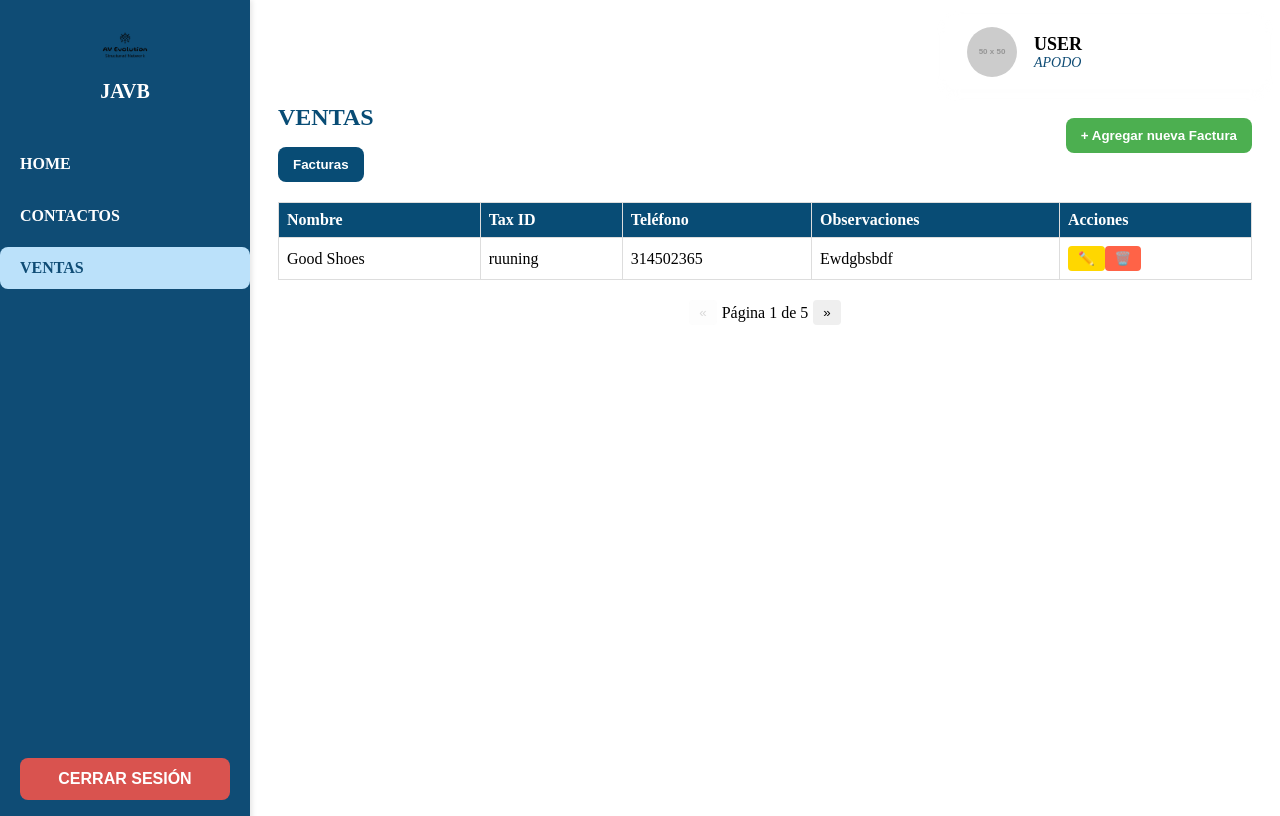
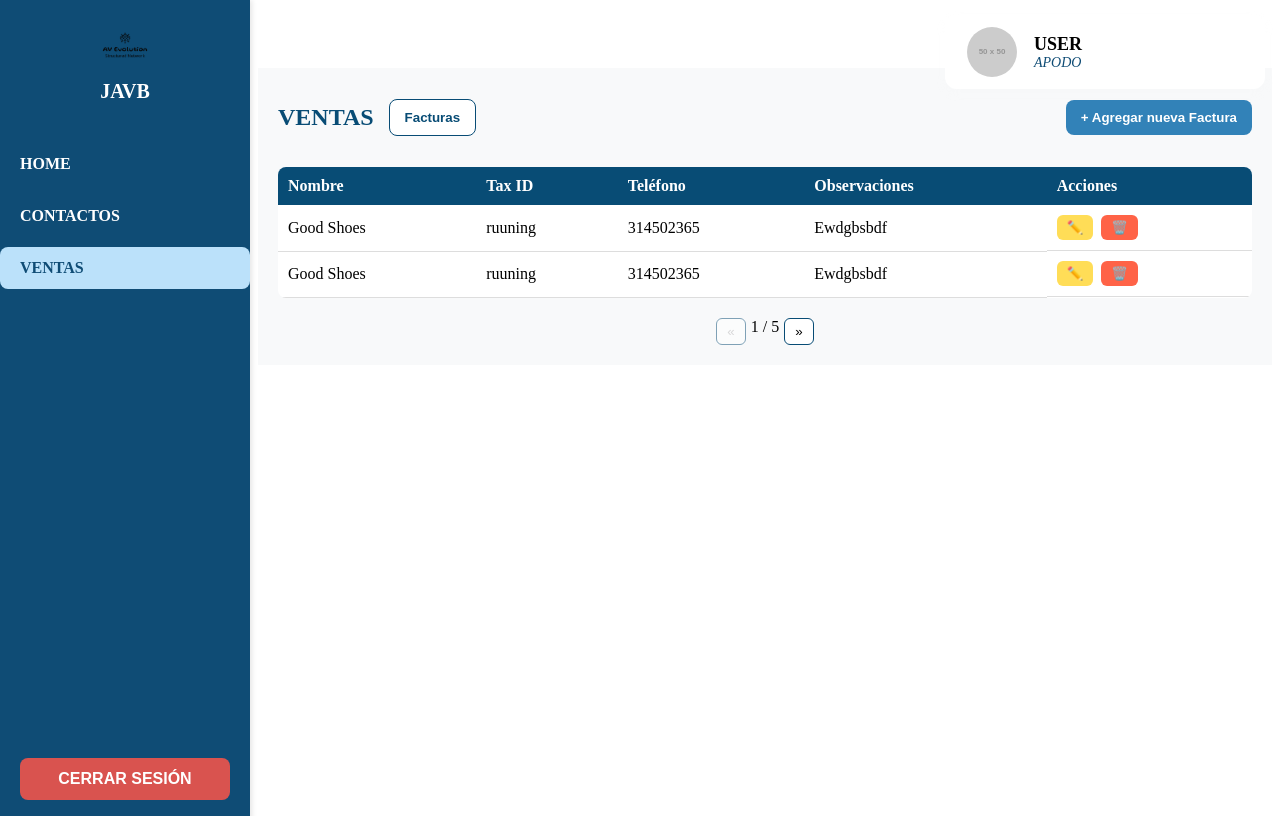
Before and after one commit to Adan2310/frontend-contable, a Vue app: page /ventas in a window 1280 px wide. Built offline with nearby package versions, Linux system fonts and the light colour scheme; sample sign-in values are in the browser's storage.

Commit message:
avanze diseno de ventas

```diff
--- a/src/views/Ventas.vue
+++ b/src/views/Ventas.vue
@@ -1,4 +1,3 @@
-<!-- eslint-disable vue/multi-word-component-names -->
 <!-- eslint-disable vue/multi-word-component-names -->
 <template>
   <div class="page-container">
@@ -9,7 +8,7 @@
       <main class="content">
         <!-- Encabezado -->
         <header class="header">
-          <div>
+          <div class="header-left">
             <h1 class="title">VENTAS</h1>
             <div class="dropdown">
               <button class="dropdown-button">
@@ -22,12 +21,13 @@
               </div>
             </div>
           </div>
-          <button class="add-button" v-if="selectedSection === 'Facturas'">+ Agregar nueva Factura</button>
+          <button class="add-button" v-if="selectedSection === 'Facturas'">
+            + Agregar nueva Factura
+          </button>
         </header>
 
-        <!-- Sección dinámica -->
+        <!-- Tabla de Facturas -->
         <section v-if="selectedSection === 'Facturas'" class="table-section">
-          <!-- Tabla de Facturas -->
           <table class="custom-table">
             <thead>
               <tr>
@@ -44,29 +44,23 @@
                 <td>{{ factura.taxId }}</td>
                 <td>{{ factura.telefono }}</td>
                 <td>{{ factura.observaciones }}</td>
-                <td>
-                  <button class="edit-btn" @click="editFactura(factura.id)">✏️</button>
-                  <button class="delete-btn" @click="deleteFactura(factura.id)">🗑️</button>
+                <td class="actions">
+                  <button class="edit-btn" @click="editFactura(factura.id)">
+                    ✏️
+                  </button>
+                  <button class="delete-btn" @click="deleteFactura(factura.id)">
+                    🗑️
+                  </button>
                 </td>
               </tr>
             </tbody>
           </table>
         </section>
 
-        <section v-if="selectedSection === 'Facturas Recurrentes'" class="table-section">
-          <h2>Facturas Recurrentes</h2>
-          <p>Aquí irá el contenido de facturas recurrentes.</p>
-        </section>
-
-        <section v-if="selectedSection === 'Cotizaciones'" class="table-section">
-          <h2>Cotizaciones</h2>
-          <p>Aquí irá el contenido de cotizaciones.</p>
-        </section>
-
         <!-- Paginación -->
         <nav v-if="selectedSection === 'Facturas'" class="pagination">
           <button @click="prevPage" :disabled="currentPage === 1">«</button>
-          <span>Página {{ currentPage }} de {{ totalPages }}</span>
+          <span>{{ currentPage }} / {{ totalPages }}</span>
           <button @click="nextPage" :disabled="currentPage === totalPages">»</button>
         </nav>
       </main>
@@ -88,6 +82,7 @@ export default {
       selectedSection: "Facturas",
       facturas: [
         { id: 1, nombre: "Good Shoes", taxId: "ruuning", telefono: "314502365", observaciones: "Ewdgbsbdf" },
+        { id: 2, nombre: "Good Shoes", taxId: "ruuning", telefono: "314502365", observaciones: "Ewdgbsbdf" },
         // Agregar más datos simulados...
       ],
       currentPage: 1,
@@ -126,10 +121,10 @@ export default {
 }
 
 .content {
-  margin-left: 250px; /* Espacio para la barra lateral */
-  margin-top: 60px; /* Espacio para la barra de usuario */
+  margin-left: 250px;
+  margin-top: 60px;
   padding: 20px;
-  box-sizing: border-box;
+  background-color: #f8f9fa;
 }
 
 .header {
@@ -139,6 +134,12 @@ export default {
   margin-bottom: 20px;
 }
 
+.header-left {
+  display: flex;
+  align-items: center;
+  gap: 15px;
+}
+
 .title {
   font-size: 24px;
   color: #084c75;
@@ -146,26 +147,26 @@ export default {
 
 .dropdown {
   position: relative;
-  display: inline-block;
 }
 
 .dropdown-button {
   padding: 10px 15px;
-  background-color: #084c75;
-  color: white;
-  border: none;
+  background-color: white;
+  color: #084c75;
+  border: 1px solid #084c75;
   border-radius: 8px;
+  font-weight: bold;
   cursor: pointer;
-  font-weight: bold;
 }
 
 .dropdown-content {
   display: none;
   position: absolute;
   background-color: white;
-  min-width: 150px;
   box-shadow: 0px 8px 16px rgba(0, 0, 0, 0.1);
   z-index: 1;
+  border-radius: 8px;
+  overflow: hidden;
 }
 
 .dropdown:hover .dropdown-content {
@@ -173,33 +174,22 @@ export default {
 }
 
 .dropdown-content button {
-  color: #084c75;
-  padding: 8px 12px;
-  text-decoration: none;
-  display: block;
+  padding: 10px;
+  width: 100%;
+  text-align: left;
   background: none;
   border: none;
   cursor: pointer;
-  width: 100%;
-  text-align: left;
-}
-
-.dropdown-content button:hover {
-  background-color: #f1f1f1;
 }
 
 .add-button {
   padding: 10px 15px;
-  background-color: #4CAF50;
+  background-color: #3282b8;
   color: white;
   border: none;
   border-radius: 8px;
+  font-weight: bold;
   cursor: pointer;
-  font-weight: bold;
-}
-
-.add-button:hover {
-  background-color: #45a049;
 }
 
 .table-section {
@@ -209,48 +199,57 @@ export default {
 .custom-table {
   width: 100%;
   border-collapse: collapse;
-}
-
-.custom-table th,
-.custom-table td {
-  border: 1px solid #ddd;
-  padding: 8px;
+  background-color: white;
+  border-radius: 8px;
+  overflow: hidden;
 }
 
 .custom-table th {
   background-color: #084c75;
   color: white;
   text-align: left;
+  padding: 10px;
+}
+
+.custom-table td {
+  padding: 10px;
+  border-bottom: 1px solid #ddd;
+}
+
+.actions {
+  display: flex;
+  gap: 8px;
+}
+
+.edit-btn,
+.delete-btn {
+  border: none;
+  border-radius: 6px;
+  padding: 5px 10px;
+  cursor: pointer;
+  color: white;
 }
 
 .edit-btn {
-  background-color: #FFD700;
-  border: none;
-  border-radius: 4px;
-  padding: 5px 10px;
-  cursor: pointer;
+  background-color: #ffdd57;
 }
 
 .delete-btn {
-  background-color: #FF6347;
-  border: none;
-  border-radius: 4px;
-  padding: 5px 10px;
-  cursor: pointer;
+  background-color: #ff6347;
 }
 
 .pagination {
   display: flex;
   justify-content: center;
-  align-items: center;
   margin-top: 20px;
 }
 
 .pagination button {
   padding: 5px 10px;
   margin: 0 5px;
-  border: none;
-  border-radius: 4px;
+  border: 1px solid #084c75;
+  background-color: white;
+  border-radius: 6px;
   cursor: pointer;
 }
 
```
